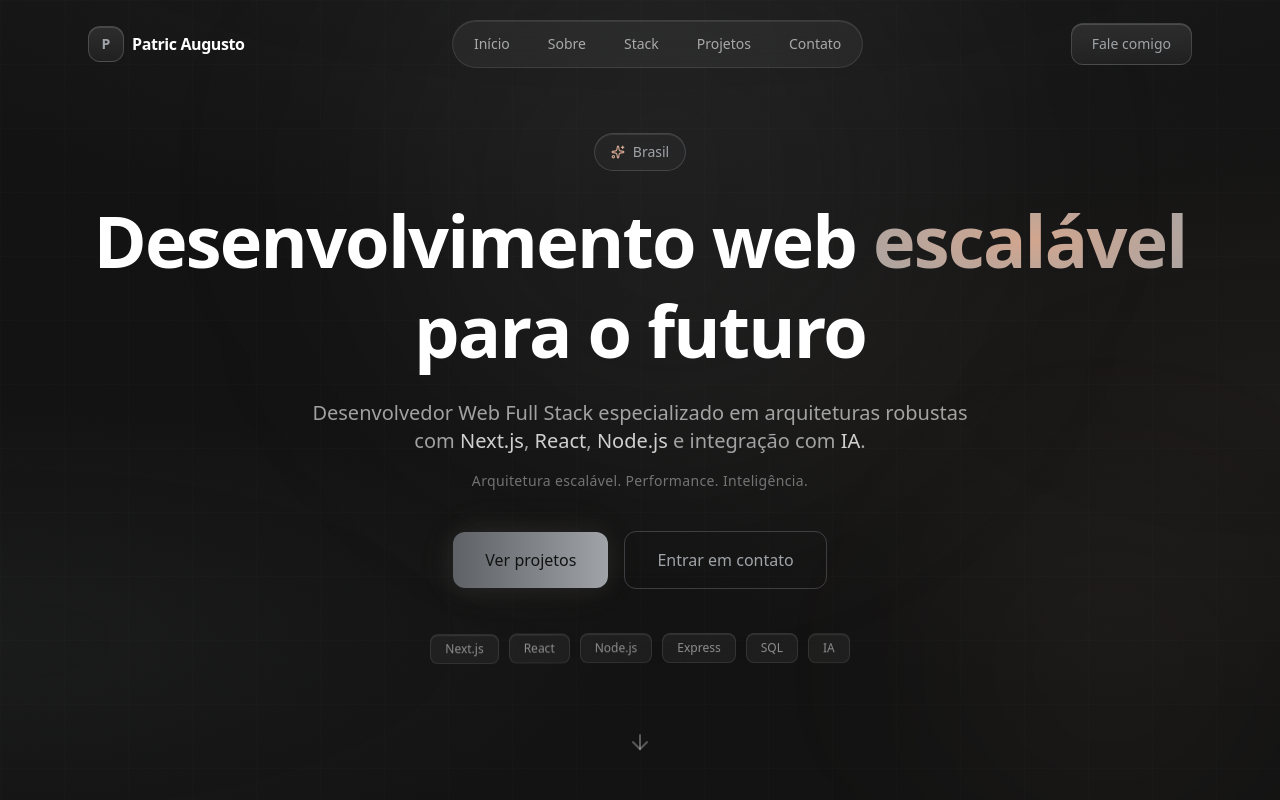
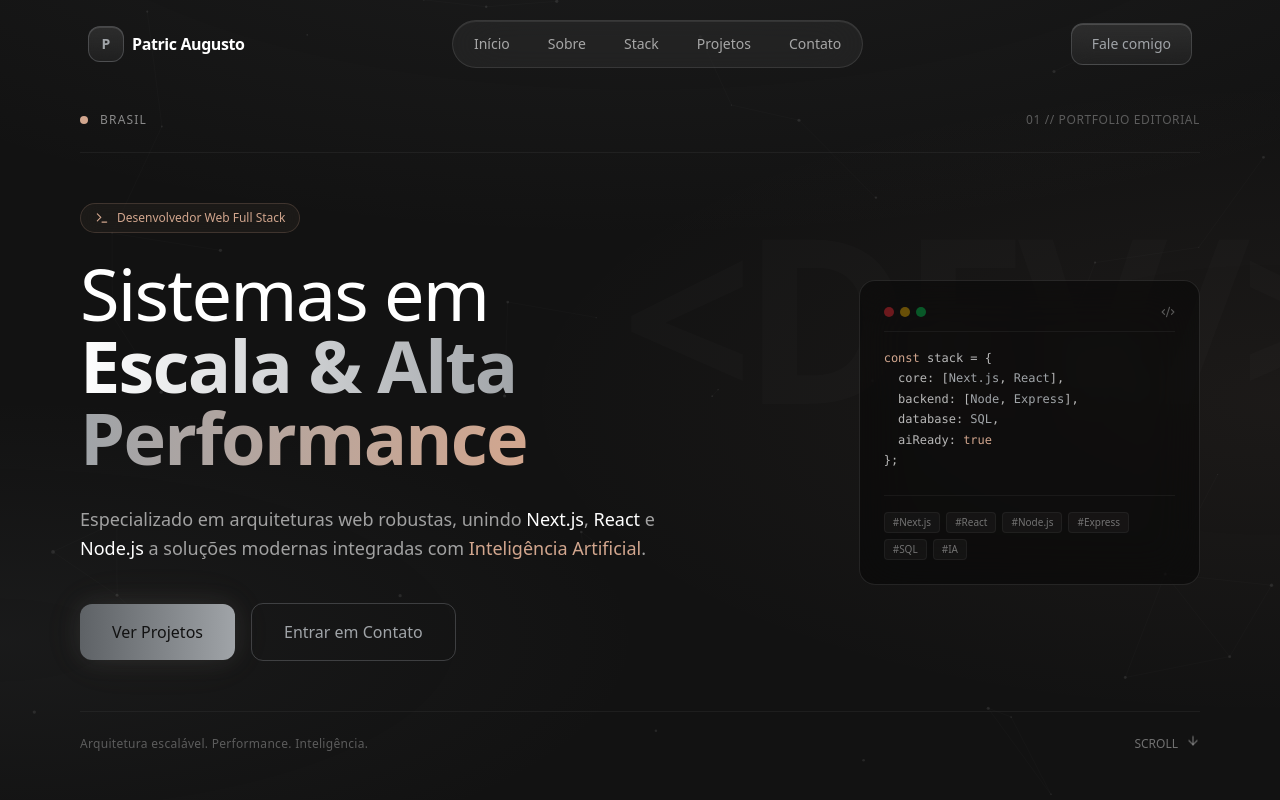
Before and after one commit to PatricAugusto/Portfolio-v4, a Next.js app: page / in a window 1280 px wide. Shown: the top 800 px of the page. Built offline with nearby package versions, Linux system fonts and the light colour scheme.

Commit message:
refactor(hero): redesign to deconstructed editorial layout with canvas animation

```diff
--- a/src/components/sections/Hero.tsx
+++ b/src/components/sections/Hero.tsx
@@ -1,21 +1,88 @@
 "use client";
 
-import { useRef, type MouseEvent } from "react";
+import { useEffect, useRef, type MouseEvent } from "react";
 import { motion, useReducedMotion } from "framer-motion";
-import { ArrowDown, Sparkles } from "lucide-react";
+import { ArrowDown, Code2, Sparkles, Terminal } from "lucide-react";
 import { siteConfig } from "@/data/portfolio";
 import { Button } from "@/components/ui/Button";
 
 const techBadges = ["Next.js", "React", "Node.js", "Express", "SQL", "IA"];
 
-function clamp(value: number, min: number, max: number) {
-  return Math.min(Math.max(value, min), max);
-}
-
 export function Hero() {
   const sectionRef = useRef<HTMLElement>(null);
-  const wordRef = useRef<HTMLSpanElement>(null);
+  const canvasRef = useRef<HTMLCanvasElement>(null);
   const shouldReduceMotion = useReducedMotion();
+
+  // Animação de fundo via HTML5 Canvas (constelação fluida minimalista)
+  useEffect(() => {
+    const canvas = canvasRef.current;
+    if (!canvas || shouldReduceMotion) return;
+
+    const ctx = canvas.getContext("2d");
+    if (!ctx) return;
+
+    let animationFrameId: number;
+    let width = (canvas.width = window.innerWidth);
+    let height = (canvas.height = window.innerHeight);
+
+    const handleResize = () => {
+      if (!canvas) return;
+      width = canvas.width = window.innerWidth;
+      height = canvas.height = window.innerHeight;
+    };
+    window.addEventListener("resize", handleResize);
+
+    // Criação de partículas com opacidade baixa
+    const particles = Array.from({ length: 45 }, () => ({
+      x: Math.random() * width,
+      y: Math.random() * height,
+      vx: (Math.random() - 0.5) * 0.4,
+      vy: (Math.random() - 0.5) * 0.4,
+      radius: Math.random() * 1.5 + 0.5,
+    }));
+
+    const render = () => {
+      ctx.clearRect(0, 0, width, height);
+      ctx.fillStyle = "rgba(255, 255, 255, 0.15)";
+      ctx.strokeStyle = "rgba(255, 255, 255, 0.03)";
+
+      particles.forEach((p, i) => {
+        p.x += p.vx;
+        p.y += p.vy;
+
+        if (p.x < 0 || p.x > width) p.vx *= -1;
+        if (p.y < 0 || p.y > height) p.vy *= -1;
+
+        ctx.beginPath();
+        ctx.arc(p.x, p.y, p.radius, 0, Math.PI * 2);
+        ctx.fill();
+
+        // Conecta partículas próximas com linhas sutis
+        for (let j = i + 1; j < particles.length; j++) {
+          const p2 = particles[j];
+          const dx = p.x - p2.x;
+          const dy = p.y - p2.y;
+          const dist = Math.sqrt(dx * dx + dy * dy);
+
+          if (dist < 120) {
+            ctx.beginPath();
+            ctx.moveTo(p.x, p.y);
+            ctx.lineTo(p2.x, p2.y);
+            ctx.stroke();
+          }
+        }
+      });
+
+      animationFrameId = requestAnimationFrame(render);
+    };
+
+    render();
+
+    return () => {
+      window.removeEventListener("resize", handleResize);
+      cancelAnimationFrame(animationFrameId);
+    };
+  }, [shouldReduceMotion]);
 
   function handleMouseMove(event: MouseEvent<HTMLElement>) {
     const x = (event.clientX / window.innerWidth - 0.5) * 2;
@@ -24,197 +91,146 @@ export function Hero() {
     sectionRef.current?.style.setProperty("--my", y.toFixed(3));
   }
 
-  function handleHeadingMouseMove(event: MouseEvent<HTMLHeadingElement>) {
-    const bounds = wordRef.current?.getBoundingClientRect();
-    if (!bounds) return;
-
-    const x = clamp(((event.clientX - bounds.left) / bounds.width) * 100, 0, 100);
-    const y = clamp(((event.clientY - bounds.top) / bounds.height) * 100, 0, 100);
-
-    wordRef.current?.style.setProperty("--hero-tx", `${x}%`);
-    wordRef.current?.style.setProperty("--hero-ty", `${y}%`);
-  }
-
-  function handleHeadingMouseLeave() {
-    wordRef.current?.style.setProperty("--hero-tx", "50%");
-    wordRef.current?.style.setProperty("--hero-ty", "50%");
-  }
-
   return (
     <section
       id="hero"
       ref={sectionRef}
       onMouseMove={handleMouseMove}
-      className="relative flex min-h-screen flex-col items-center justify-center overflow-hidden pt-20 pb-28 sm:pb-20"
+      className="relative flex min-h-screen flex-col justify-between overflow-hidden px-6 pt-28 pb-12 sm:px-12 lg:px-20"
     >
-      <style>{`
-        @keyframes aurora-drift-a {
-          0%, 100% { transform: translate(0, 0) scale(1); }
-          50% { transform: translate(30px, -20px) scale(1.08); }
-        }
-        @keyframes aurora-drift-b {
-          0%, 100% { transform: translate(0, 0) scale(1); }
-          50% { transform: translate(-24px, 18px) scale(1.05); }
-        }
+      {/* Canvas de Fundo Fluido */}
+      <canvas
+        ref={canvasRef}
+        className="pointer-events-none absolute inset-0 h-full w-full opacity-60"
+      />
 
-        @property --hero-tx {
-          syntax: '<percentage>';
-          inherits: true;
-          initial-value: 50%;
-        }
-        @property --hero-ty {
-          syntax: '<percentage>';
-          inherits: true;
-          initial-value: 50%;
-        }
-        .hero-word-gradient {
-          background-image: radial-gradient(
-            140% 140% at var(--hero-tx) var(--hero-ty),
-            var(--color-warm) 0%,
-            var(--color-silver) 55%,
-            var(--color-warm) 100%
-          );
-          transition:
-            --hero-tx 0.5s cubic-bezier(0.16, 1, 0.3, 1),
-            --hero-ty 0.5s cubic-bezier(0.16, 1, 0.3, 1);
-        }
-      `}</style>
-
-      <div className="grid-bg pointer-events-none absolute inset-0 opacity-50" />
-
-      {/* grão sutil pra dar profundidade ao gradiente, só na Hero, é a primeira impressão */}
-      <svg
-        className="pointer-events-none absolute inset-0 h-full w-full opacity-[0.035] mix-blend-overlay"
-        aria-hidden="true"
-      >
-        <filter id="hero-grain">
-          <feTurbulence
-            type="fractalNoise"
-            baseFrequency="0.9"
-            numOctaves="2"
-            stitchTiles="stitch"
-          />
-        </filter>
-        <rect width="100%" height="100%" filter="url(#hero-grain)" />
-      </svg>
-
-      {/* orb silver: deriva sozinho + reage sutilmente à posição do cursor */}
-      <div
-        className="pointer-events-none absolute top-1/4 left-1/2 h-[500px] w-[500px]"
-        style={{
-          transform:
-            "translate(-50%, -50%) translate(calc(var(--mx, 0) * -24px), calc(var(--my, 0) * -24px))",
-        }}
-      >
-        <div className="h-full w-full rounded-full bg-silver/8 blur-[120px] motion-safe:animate-[aurora-drift-a_16s_ease-in-out_infinite]" />
+      {/* Marca d'água Desconstruída de Código */}
+      <div className="pointer-events-none absolute -right-20 top-1/4 select-none font-mono text-[18vw] font-bold leading-none tracking-tighter text-white/[0.015]">
+        &lt;DEV/&gt;
       </div>
 
-      {/* orb warm: mesma lógica, direção e velocidade diferentes pra sensação orgânica */}
-      <div
-        className="pointer-events-none absolute right-0 bottom-0 h-[300px] w-[300px]"
-        style={{
-          transform:
-            "translate(calc(var(--mx, 0) * 18px), calc(var(--my, 0) * 18px))",
-        }}
-      >
-        <div className="h-full w-full rounded-full bg-warm/5 blur-[100px] motion-safe:animate-[aurora-drift-b_18s_ease-in-out_infinite]" />
+      {/* Top Bar Desconstruída (Status e Badge Minimalista) */}
+      <div className="relative z-10 flex flex-wrap items-center justify-between gap-4 border-b border-white/5 pb-6">
+        <div className="flex items-center gap-3">
+          <span className="relative flex h-2 w-2">
+            <span className="absolute inline-flex h-full w-full animate-ping rounded-full bg-warm/60" />
+            <span className="relative inline-flex h-2 w-2 rounded-full bg-warm" />
+          </span>
+          <span className="font-mono text-xs uppercase tracking-widest text-white/50">
+            {siteConfig.location}
+          </span>
         </div>
 
-      <div className="relative z-10 mx-auto max-w-6xl px-6 text-center">
+        <div className="hidden font-mono text-xs tracking-wider text-white/30 sm:block">
+          01 // PORTFOLIO EDITORIAL
+        </div>
+      </div>
+
+      {/* Conteúdo Principal (Layout Assimétrico e Desconstruído) */}
+      <div className="relative z-10 my-auto grid gap-12 py-12 lg:grid-cols-12 lg:items-center">
+        {/* Bloco de Título e Chamada Principal (8 colunas) */}
+        <motion.div
+          initial={{ opacity: 0, x: -30 }}
+          animate={{ opacity: 1, x: 0 }}
+          transition={{ duration: 0.8, ease: "easeOut" }}
+          className="lg:col-span-8"
+        >
+          <div className="mb-6 inline-flex items-center gap-2 rounded-full border border-warm/20 bg-warm/5 px-3.5 py-1.5 font-mono text-xs text-warm backdrop-blur-md">
+            <Terminal size={14} />
+            <span>{siteConfig.role}</span>
+          </div>
+
+          <h1 className="mb-8 text-4xl font-light tracking-tight text-white sm:text-6xl lg:text-7xl">
+            Sistemas em <br />
+            <span className="font-semibold text-transparent bg-clip-text bg-gradient-to-r from-white via-silver to-warm">
+              Escala & Alta Performance
+            </span>
+          </h1>
+
+          <p className="max-w-xl text-base leading-relaxed text-white/60 sm:text-lg">
+            Especializado em arquiteturas web robustas, unindo{" "}
+            <strong className="font-medium text-white">Next.js</strong>,{" "}
+            <strong className="font-medium text-white">React</strong> e{" "}
+            <strong className="font-medium text-white">Node.js</strong> a soluções modernas integradas com{" "}
+            <strong className="font-medium text-warm">Inteligência Artificial</strong>.
+          </p>
+
+          <div className="mt-10 flex flex-wrap items-center gap-4">
+            <Button href="#projects" size="lg">
+              Ver Projetos
+            </Button>
+            <Button href="#contact" variant="outline" size="lg">
+              Entrar em Contato
+            </Button>
+          </div>
+        </motion.div>
+
+        {/* Card Flutuante de Código (4 colunas na lateral - Visual Tech Desconstruído) */}
         <motion.div
           initial={{ opacity: 0, y: 30 }}
           animate={{ opacity: 1, y: 0 }}
-          transition={{ duration: 0.8, ease: "easeOut" }}
+          transition={{ duration: 0.8, delay: 0.2, ease: "easeOut" }}
+          className="relative lg:col-span-4"
         >
-          <div className="mb-6 inline-flex items-center gap-2 rounded-full border border-silver/25 bg-silver/5 px-4 py-2 text-sm text-silver shadow-[inset_0_1px_0_0_rgba(255,255,255,0.1)] backdrop-blur-md">
-            <Sparkles size={14} className="text-warm" />
-            <span>{siteConfig.location}</span>
+          <div className="relative overflow-hidden rounded-2xl border border-white/10 bg-black/40 p-6 backdrop-blur-xl transition-all duration-500 hover:border-warm/40">
+            <div className="mb-4 flex items-center justify-between border-b border-white/5 pb-3">
+              <div className="flex gap-1.5">
+                <div className="h-2.5 w-2.5 rounded-full bg-red-500/40" />
+                <div className="h-2.5 w-2.5 rounded-full bg-yellow-500/40" />
+                <div className="h-2.5 w-2.5 rounded-full bg-green-500/40" />
+              </div>
+              <Code2 size={14} className="text-white/30" />
             </div>
 
-          <h1
-            onMouseMove={handleHeadingMouseMove}
-            onMouseLeave={handleHeadingMouseLeave}
-            className="mb-6 text-4xl leading-tight font-bold tracking-tight sm:text-6xl lg:text-7xl"
+            <pre className="font-mono text-xs leading-relaxed text-white/70">
+              <code>
+                <span className="text-warm">const</span> stack = &#123;
+                <br />
+                {"  "}core: [<span className="text-silver">Next.js</span>, <span className="text-silver">React</span>],
+                <br />
+                {"  "}backend: [<span className="text-silver">Node</span>, <span className="text-silver">Express</span>],
+                <br />
+                {"  "}database: <span className="text-silver">SQL</span>,
+                <br />
+                {"  "}aiReady: <span className="text-warm">true</span>
+                <br />
+                &#125;;
+              </code>
+            </pre>
+
+            {/* Badges Minimalistas no Rodapé do Card */}
+            <div className="mt-6 flex flex-wrap gap-1.5 border-t border-white/5 pt-4">
+              {techBadges.map((tech) => (
+                <span
+                  key={tech}
+                  className="rounded border border-white/5 bg-white/[0.03] px-2 py-0.5 font-mono text-[10px] text-white/40"
                 >
-            Desenvolvimento web{" "}
-            <span
-              ref={wordRef}
-              className="hero-word-gradient bg-clip-text text-transparent"
-            >
-              escalável
+                  #{tech}
                 </span>
-            <br />
-            para o futuro
-          </h1>
-
-          <p className="mx-auto mb-4 max-w-2xl text-lg text-white/60 sm:text-xl">
-            {siteConfig.role} especializado em arquiteturas robustas com{" "}
-            <span className="text-white/80">Next.js</span>,{" "}
-            <span className="text-white/80">React</span>,{" "}
-            <span className="text-white/80">Node.js</span> e integração com{" "}
-            <span className="text-white/80">IA</span>.
-          </p>
-
-          <p className="mx-auto mb-10 max-w-xl font-mono text-sm tracking-wide text-white/40">
-            {siteConfig.tagline}
-          </p>
-
-          <div className="mb-12 flex flex-col items-center justify-center gap-4 sm:flex-row">
-            <Button href="#projects" size="lg">
-              Ver projetos
-            </Button>
-            <Button href="#contact" variant="outline" size="lg">
-              Entrar em contato
-            </Button>
+              ))}
             </div>
-
-          {/* Badges Animadas */}
-          <div className="flex flex-wrap items-center justify-center gap-2.5">
-            {techBadges.map((tech, i) => (
-              <motion.span
-                key={tech}
-                initial={{ opacity: 0, y: 10, scale: 0.95 }}
-                animate={{
-                  opacity: 1,
-                  y: shouldReduceMotion ? 0 : [0, -4, 0],
-                  scale: 1,
-                }}
-                transition={{
-                  opacity: { duration: 0.4, delay: 0.6 + i * 0.08 },
-                  scale: { duration: 0.4, delay: 0.6 + i * 0.08 },
-                  y: {
-                    duration: 3.5,
-                    repeat: shouldReduceMotion ? 0 : Infinity,
-                    repeatType: "reverse",
-                    ease: "easeInOut",
-                    delay: 1.0 + i * 0.2,
-                  },
-                }}
-                whileHover={{
-                  scale: 1.05,
-                  y: -2,
-                  transition: { duration: 0.2, ease: "easeOut" },
-                }}
-                className="cursor-default rounded-lg border border-white/10 bg-white/5 px-3.5 py-1.5 font-mono text-xs text-white/50 shadow-[inset_0_1px_0_0_rgba(255,255,255,0.08)] backdrop-blur-md transition-colors duration-300 hover:border-warm/30 hover:text-warm"
-              >
-                {tech}
-              </motion.span>
-            ))}
           </div>
         </motion.div>
       </div>
 
-      {/* Seta posicionada em relação à Section inteira com espaçamento seguro no mobile */}
+      {/* Rodapé da Hero (Navegação Desconstruída) */}
+      <div className="relative z-10 flex items-center justify-between border-t border-white/5 pt-6">
+        <p className="font-mono text-xs tracking-wide text-white/30">
+          {siteConfig.tagline}
+        </p>
+
         <motion.a
-        href="#about"
+          href="#projects"
           initial={{ opacity: 0 }}
           animate={{ opacity: 1 }}
-        transition={{ delay: 1.2, duration: 0.6 }}
-        className="absolute bottom-4 left-1/2 z-20 -translate-x-1/2 p-2 text-white/30 transition-colors hover:text-warm sm:bottom-8"
+          transition={{ delay: 1, duration: 0.6 }}
+          className="flex items-center gap-2 font-mono text-xs text-white/40 transition-colors hover:text-warm"
           aria-label="Rolar para baixo"
         >
-        <ArrowDown size={24} className="animate-bounce" />
+          <span>SCROLL</span>
+          <ArrowDown size={14} className="animate-bounce" />
         </motion.a>
+      </div>
     </section>
   );
 }
```
Lines whose indentation alone changed are shown as unchanged.
